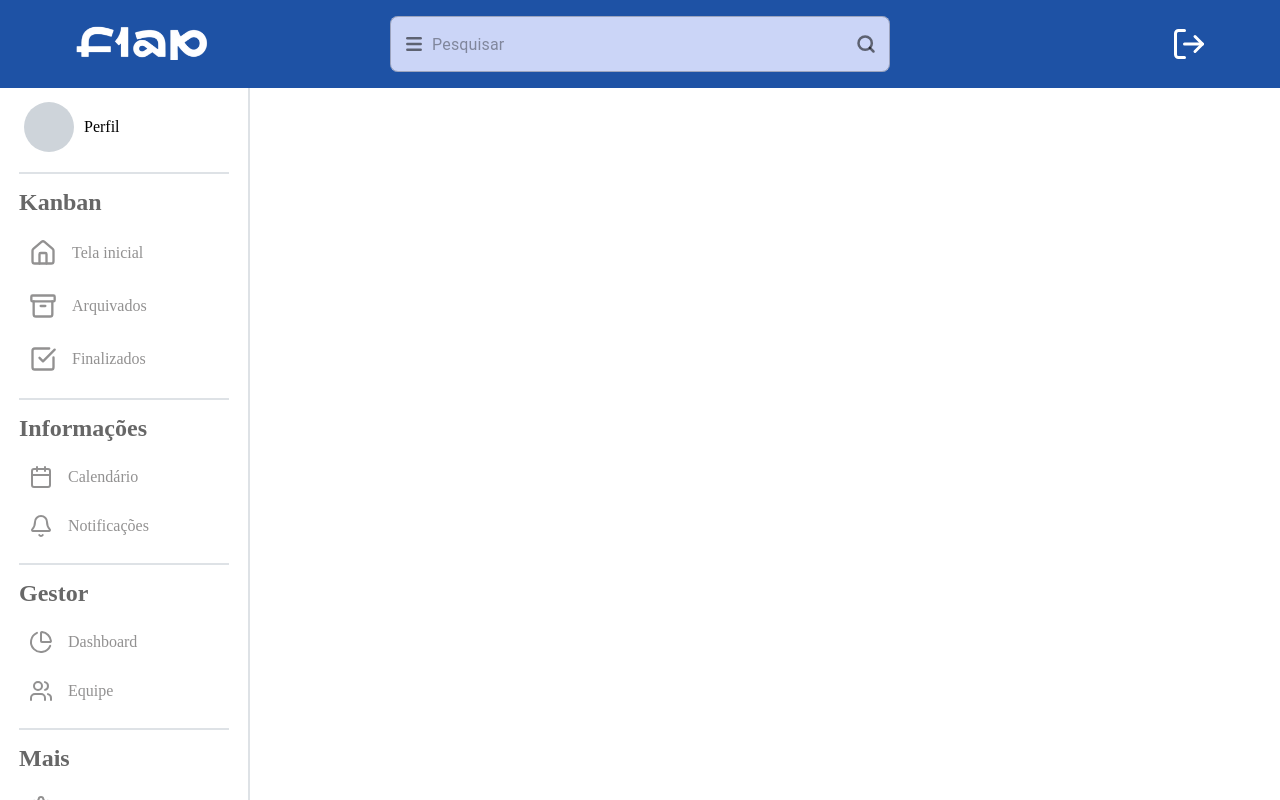
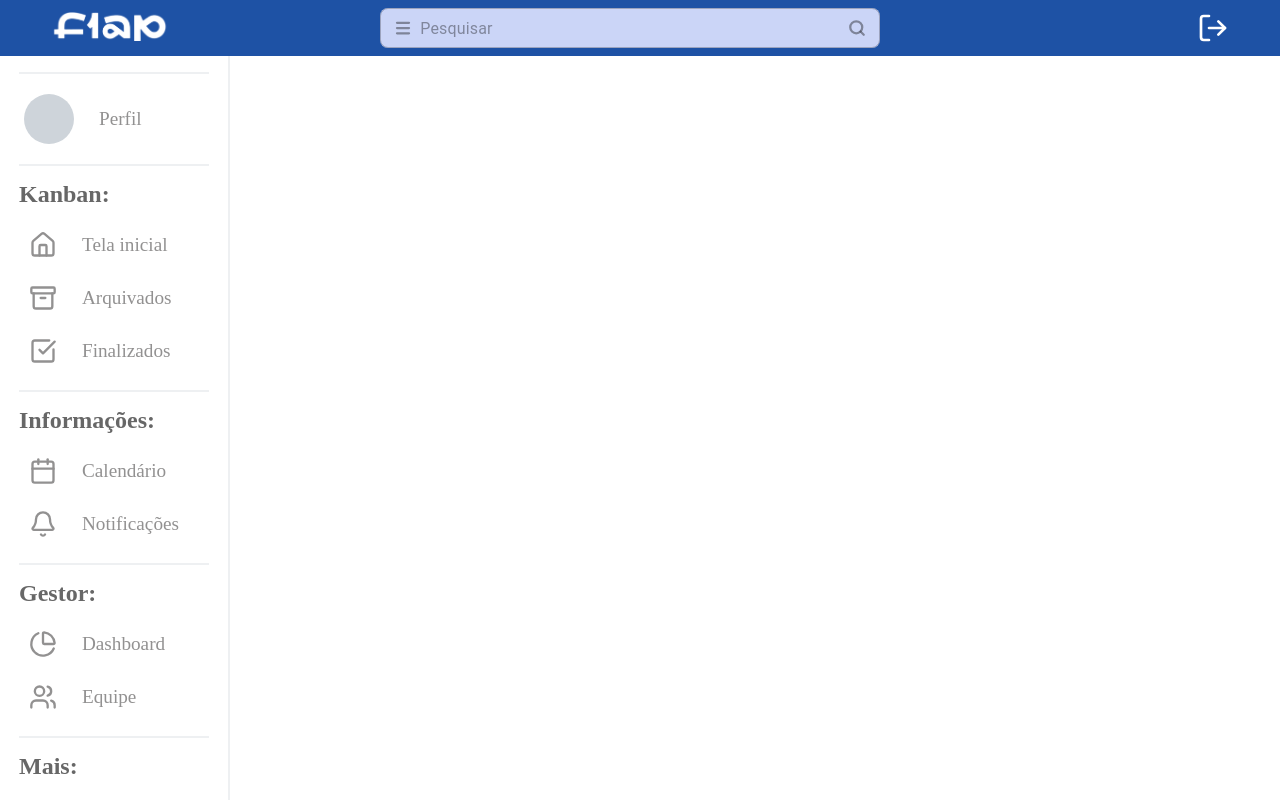
Before and after one commit to Squad03-PortoDigital/Frontend, a React (Vite) app: page / in a window 1280 px wide. Built offline with nearby package versions, Linux system fonts and the light colour scheme.

Commit message:
Ajustes de posicionamento do header e do menu

```diff
--- a/src/components/Header.tsx
+++ b/src/components/Header.tsx
@@ -16,23 +16,24 @@ export default function Header() {
                         InputProps={{
                         startAdornment: (
                             <InputAdornment position="start">
-                            <Menu size={20} strokeWidth={3} />
+                            <Menu size={18} strokeWidth={3} opacity={0.7} />
                             </InputAdornment>
                         ),
                         endAdornment: (
                             <InputAdornment position="end">
-                            <Search size={20} strokeWidth={3} />
+                            <Search size={18} strokeWidth={3} opacity={0.7} />
                             </InputAdornment>
                         ),
                         style: {
                             backgroundColor: "#cbd5f7", // cor de fundo do input
                             borderRadius: "8px",
                             width: "500px",
+                            height: "40px",
                         },
                         }}
                     />
                 </div>
-                <div className="logout-header"> <LogOut size={36} color="#fff"/> </div>
+                <div className="logout-header"> <LogOut size={32} color="#fff"/> </div>
             </div>
         </div>
     );
--- a/src/components/Menu.tsx
+++ b/src/components/Menu.tsx
@@ -13,7 +13,7 @@ export default function Menu() {
                 </div>
 
                 <div className="menu-section">
-                    <h2 className="menu-item-titulo">Kanban</h2>
+                    <h2 className="menu-item-titulo">Kanban:</h2>
                     <div className="menu-item">
                         <House size={28} />
                         <div className="menu-item-nome">Tela inicial</div>
@@ -29,37 +29,37 @@ export default function Menu() {
                 </div>
 
                 <div className="menu-section">
-                    <h2 className="menu-item-titulo">Informações</h2>
+                    <h2 className="menu-item-titulo">Informações:</h2>
                     <div className="menu-item">
-                        <Calendar size={24} />
+                        <Calendar size={28} />
                         <div className="menu-item-nome">Calendário</div>
                     </div>
                     <div className="menu-item">
-                        <Bell size={24} />
+                        <Bell size={28} />
                         <div className="menu-item-nome">Notificações</div>
                     </div>
                 </div>
 
                 <div className="menu-section">
-                    <h2 className="menu-item-titulo">Gestor</h2>
+                    <h2 className="menu-item-titulo">Gestor:</h2>
                     <div className="menu-item">
-                        <ChartPie size={24} />
+                        <ChartPie size={28} />
                         <div className="menu-item-nome">Dashboard</div>
                     </div>
                     <div className="menu-item">
-                        <Users size={24} />
+                        <Users size={28} />
                         <div className="menu-item-nome">Equipe</div>
                     </div>
                 </div>
 
                 <div className="menu-section">
-                    <h2 className="menu-item-titulo">Mais</h2>
+                    <h2 className="menu-item-titulo">Mais:</h2>
                     <div className="menu-item">
-                        <Settings size={24} />
-                        <div className="menu-item-nome">Configurações</div>
+                        <Settings size={28} />
+                        <div className="menu-item-nome">Ajustes</div>
                     </div>
                     <div className="menu-item">
-                        <Info size={24} />
+                        <Info size={28} />
                         <div className="menu-item-nome">Ajuda</div>
                     </div>
                 </div>
--- a/src/styles/header.css
+++ b/src/styles/header.css
@@ -1,16 +1,17 @@
 .header-container {
-    width: 100%;
+    width: 100vw;
+    height: 7vh;
     padding: 16px 24px;
     background-color: #1E52A5;
     box-sizing: border-box;
     display: flex;
     align-items: center;
-    position: fixed;
+    position: fixed; /* Fixando o header no topo */
     top: 0;
 }
 
 .header {
-    width: 92%;
+    width: 92vw;
     margin: 0 auto;
     display: flex;
     justify-content: space-between;
@@ -18,7 +19,7 @@
 }
 
 .logo-header-flap > img {
-    height: 35px;
+    height: 30px;
 }
 
 .pesquisa-header-flap {
--- a/src/styles/menu.css
+++ b/src/styles/menu.css
@@ -1,7 +1,8 @@
+/* Estilos para o container do menu */
 .menu-container {
-    width: 250px;
+    width: 230px;
     background-color: #fff;
-    border-right: 2px solid #dee2e6;
+    border-right: 2px solid rgba(222, 226, 230, 0.500);
     height: 100vh;
     box-sizing: border-box;
     display: flex;
@@ -13,32 +14,33 @@
     overflow-y: auto; /* scroll interno */
     scrollbar-width: none; /* ocultar scrollbar */
 }
-
 .menu {
-    width: 210px;
+    width: 190px;
     height: 88vh;
-    margin-top: 8vh; /* ajuste baseado na altura do header */
+    margin-top: 6vh; /* ajuste baseado na altura do header */
 }
 
-/* Estilos para as seção de perfil */
+/* Estilos para a seção de perfil */
 .menu-perfil {
     padding: 15px 0px;
     display: flex;
     flex-direction: row;
     align-items: center;
     gap: 25px;
-    border-top: 2px solid #dee2e6;
-    border-bottom: 2px solid #dee2e6;
+    border-top: 2px solid rgba(222, 226, 230, 0.500);
+    border-bottom: 2px solid rgba(222, 226, 230, 0.500);
 }
 .menu-perfil-item {
     display: flex;
     flex-direction: row;
     align-items: center;
-    gap: 10px;
+    gap: 25px;
     width: 100%;
     height: 80%;
     border-radius: 8px;
     padding: 5px;
+    color: #929191;
+    font-size: 1.2rem;
 
     cursor: pointer;
     transition: background-color 0.3s, color 0.3s;
@@ -54,17 +56,16 @@
     border-radius: 50%;
 }
 
-/* Estilos para as seções */
+/* Estilos para as demais seções */
 .menu-section {
     padding: 15px 0px;
     display: flex;
     flex-direction: column;
     gap: 5px;
-    border-bottom: 2px solid #dee2e6;
+    border-bottom: 2px solid rgba(222, 226, 230, 0.500);
 }
-
 .menu-final {
-    height: 5vh;
+    height: 4vh;
     display: flex;
     align-items: end;
     justify-content: center;
@@ -79,9 +80,10 @@
     border-radius: 8px;
     padding: 10px;
     color: #929191;
+    font-size: 1.2rem;
     display: flex;
     align-items: center;
-    gap: 15px;
+    gap: 25px;
 
     cursor: pointer;
     transition: background-color 0.3s, color 0.3s;
@@ -91,7 +93,6 @@
     margin-bottom: 8px;
     color: #676767;
 }
-
 .menu-item:hover {
     background-color: rgba(1, 60, 196, 0.100);
     color: rgb(0, 49, 122);
```
